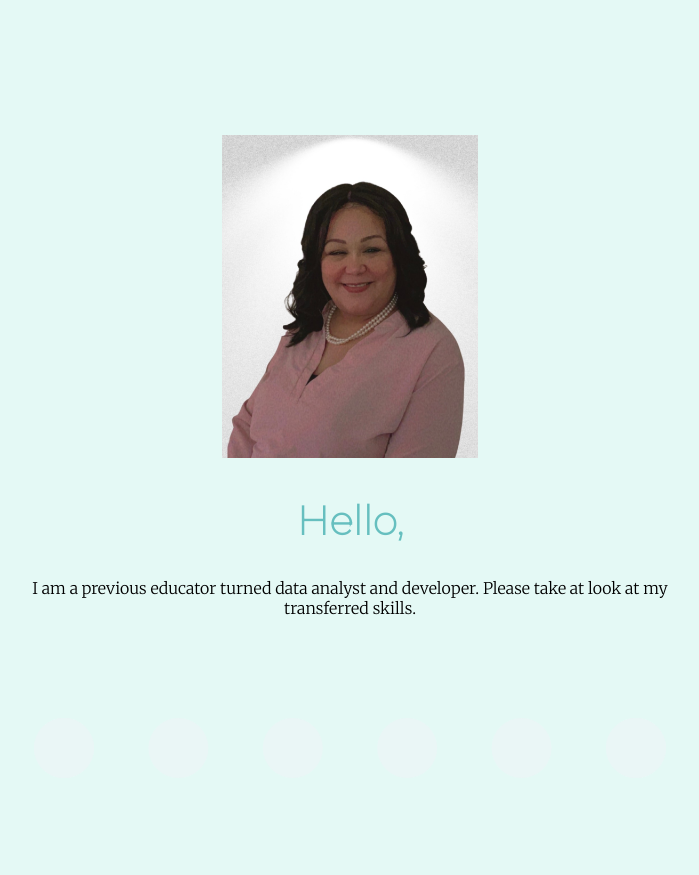
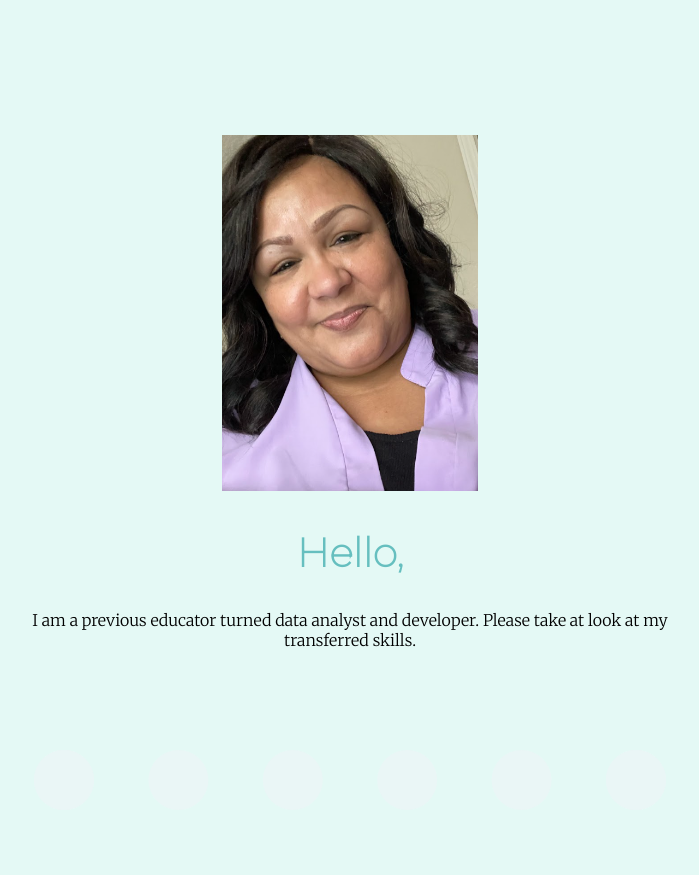
Before and after one commit to greenmichelle17/My-Website, a plain HTML site: page index.html in a window 1280 px wide. Shown: the part 960-1835 px from the top of the page, without its empty margins (290-989 px from the left). Drawn offline with Linux system fonts and the light colour scheme.

Commit message:
Update index.html

```diff
--- a/index.html
+++ b/index.html
@@ -21,7 +21,7 @@
 <div class="middle-container">
   <hr>
   <div class="profile">
-    <img class="my-careerpicture" src="images/careerpicture.jpeg" src="https://storage.googleapis.com/kaggle-avatars/images/10557294-kg.JPG"alt="Image of Michelle Green">
+    <img class="my-careerpicture" src="images/picofme.png" src="https://storage.googleapis.com/kaggle-avatars/images/10557294-kg.JPG"alt="Image of Michelle Green">
 
     <h2>Hello,</h2>
     <p>I am a previous educator turned data analyst and developer. Please take at look at my transferred skills.</p>
```
